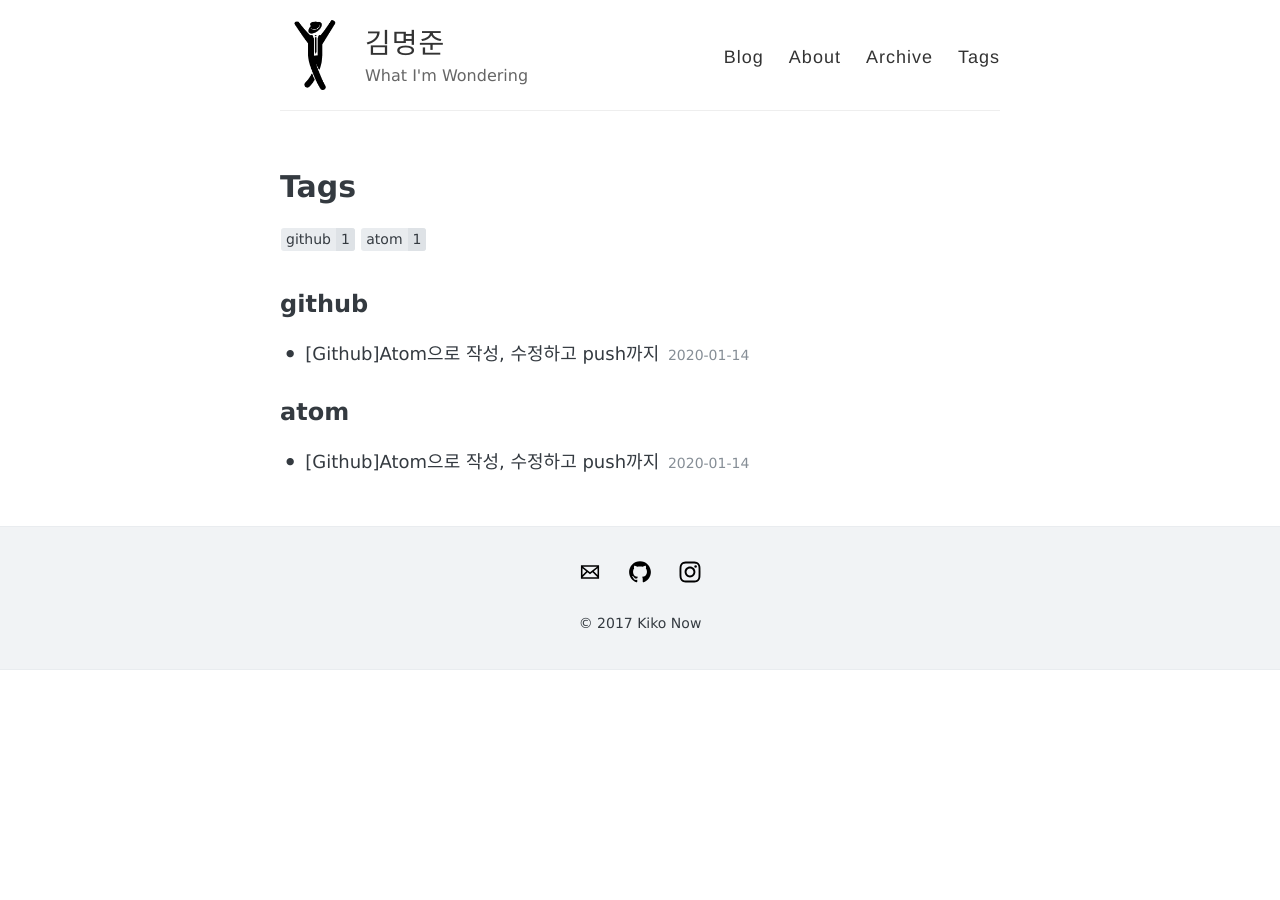
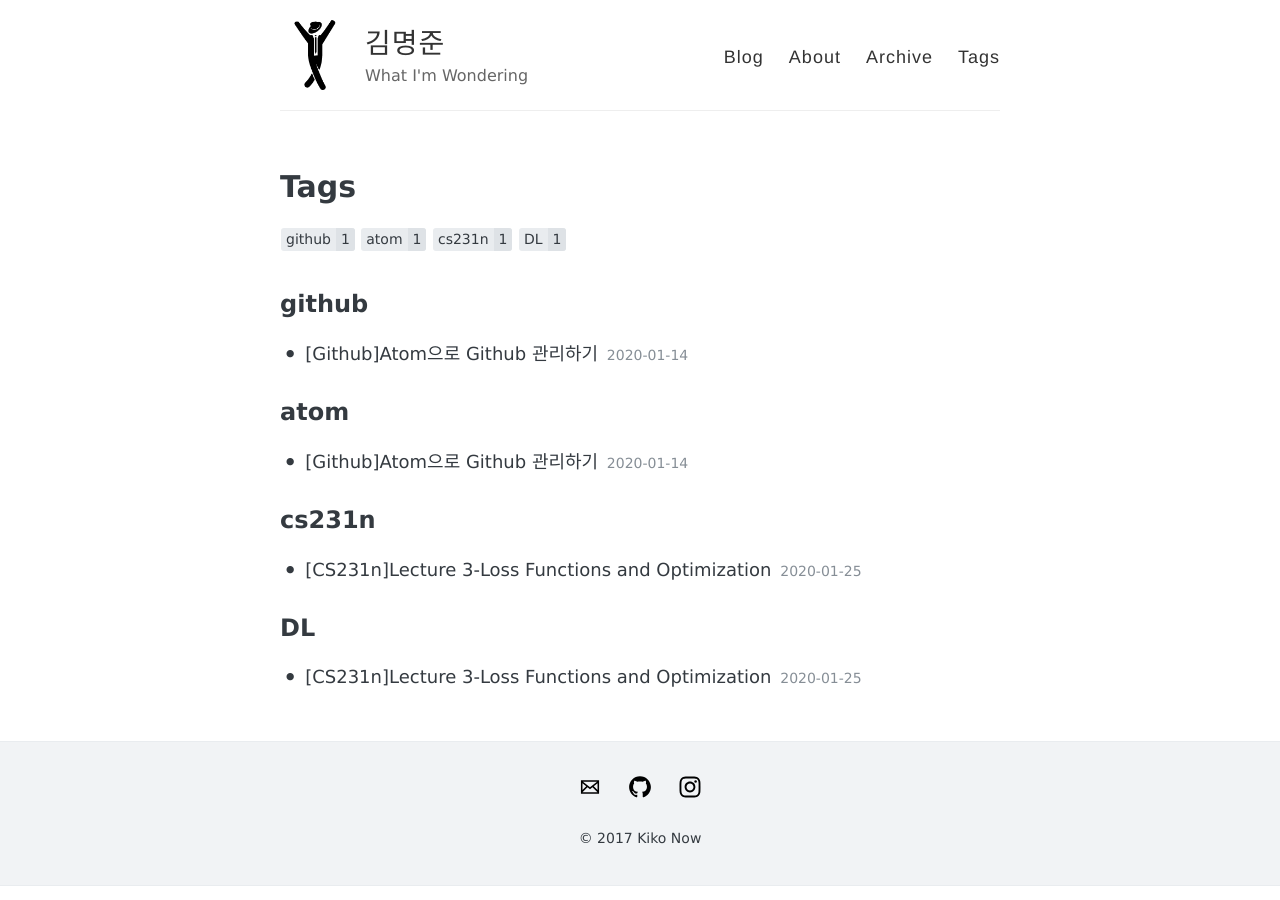
Before and after one commit to shanny924/shanny924.github.io, a Jekyll site: the page built from tags/index.html, in a window 1280 px wide. Built offline with Jekyll 4.4.1, drawn with Linux system fonts in a browser that asks for light colours; some of the changed lines change nothing that is shown.

Commit message:
first draft

```diff
--- a/_posts/2020-01-14-atom-test.md
+++ b/_posts/2020-01-14-github-with-atom.md
@@ -1,11 +1,7 @@
 ---
 layout: post
-title: "[Github]Atom으로 작성, 수정하고 push까지"
+title: "[Github]Atom으로 Github 관리하기"
 tags: [github, atom]
----
-
-Atom으로 작성된 글
-
 ---
 
 ## Atom
--- /dev/null
+++ b/_posts/2020-01-25-cs231n-3rd.md
@@ -0,0 +1,49 @@
+---
+layout: post
+title: "[CS231n]Lecture 3-Loss Functions and Optimization"
+tags: [cs231n, DL]
+---
+
+[Lecture 3 | Loss Functions and Optimization](https://www.youtube.com/watch?v=h7iBpEHGVNc&list=PL3FW7Lu3i5JvHM8ljYj-zLfQRF3EO8sYv&index=3)와 강의자료를 참고하여 개인적으로 정리한 글입니다.
+
+$n$ x $n$ x 3차원의 Image input $x$와 $W$(parameters 혹은 weights)에 대하여 $f(x,W)=Wx+b$를 연산하면 각 labels에 대한 scores를 구할 수 있다. 정답인 label의 score가 가장 높다면, 우리의 분류기는 입력 이미지를 잘 분류한 것이다. 당연하게도 이미지 분류의 최종적인 목표는 임의의 이미지를 최대한 잘 분류하는 것인데, 이는 $W$를 찾는 것으로 귀결된다. 그렇다면 $W$를 어떻게 찾아야 할까?
+
+# Loss Functions
+
+> TODO 1 : Define a **loss function** that quantifies our unhappiness with the scores across the training data.
+
+Training data를 학습할 때 그 단계에서 얼마나 틀리게 분류했는지 수치화할 필요가 있는데 그것이 loss function(손실 함수)이다. Loss function의 정의는 다음과 같다.
+
+$$ L = \frac{1}{N} \sum_i{L_i(f(x_i,W),y_i)} \text{ where } x_i \text{ is image and } y_i \text{ is label.} $$
+
+우리의 분류기가 계산한 $f(x_i,W)$와 정답인 $y_i$와의 차이를 계산 하고 이를 모두 더해 평균을 낸 것이다. 여기서는
+
+1. Multiclass SVM loss
+2. Cross Entropy
+3. MSE(Mean of Squared Error)
+
+를 소개하려고 한다.
+
+## Multiclass SVM loss
+
+![Multiclass SVM loss](_posts/cs231n_3_hinge.png)
+
+Multiclass SVM loss는 $s_i = f(x_i,W)$에 대하여 $L_i = \sum_{j \neq y_i} max(0, s_j-s_{y_i}+1)$이다. 수식으로는 바로 이해하기 힘드니 예시를 살펴보자.
+
+![SVM example](_posts/cs231n_3_ex.png)
+
+CIFAR-10 training data의 일부인데, 10개의 클래스는 너무 많으니 3개만 살펴보자. 첫번째 사진의 정답 label은 고양이이다. 따라서 고양이 클래스를 제외한 나머지 클래스의 $s_j$와 $s_{cat}$로 계산한다. 즉, 첫번째 이미지의 loss는 $max(0, 5.1-3.2+1) + max(0, -1.7-3.2+1)=2.9$이다. 이런식으로 나머지 이미지들의 loss를 계산해보면, 각각 0과 12.9가 되겠다.
+
+Multiclass SVM loss의 특징을 살펴보자.
+
+1. 식을 유심히 살펴보면 알 수 있겠지만, 이 loss function은 *정답인 label의 $s$값이 가장 크면 0의 값을, 그렇지 않으면 양수의 값을* 반환해준다. 세번째 이미지처럼 정답인 label의 $s$값이 너무 작으면 loss가 점점 커지는 것을 확인할 수 있다. 또한, 정답 label의 값이 가장 크기만 하면, 다른 값들이 어떻든 상관없이 0의 값을 반환한다.(위의 hinge loss 그림 참고)
+2. 최솟값은 0, 최댓값은 $\infty$이다.
+3. 모든 $s$값이 0에 가까운 값을 가지면 (클래스의 수)-1의 값을 가진다. 이는 초기 학습 단계에서 debug procedure에서 유용하게 이용할 수 있다. 초기에는 $W$가 작으므로 (클래수의 수)-1의 값을 가질 확률이 높기 때문이다.
+4. 정답 label을 계산에 포함시켜도 단순히 1씩 증가할 뿐, 이는 scaling만 달라지기 때문에 의미가 없다.
+5. 합계 대신 평균을 사용해도 4번과 마찬가지로 의미가 없다.
+6. $max^2$을 사용하면 아슬아슬하게 정답을 맞춘 경우 loss가 기존보다 더 작아질 것이고 더 많이 틀리게 분류할 수록 loss가 점점 커질 것이다.
+
+## Cross Entropy
+
+
+## MSE
```
Also changed, not shown: _posts/cs231n_3_ex.png (added), _posts/cs231n_3_hinge.png (added).
